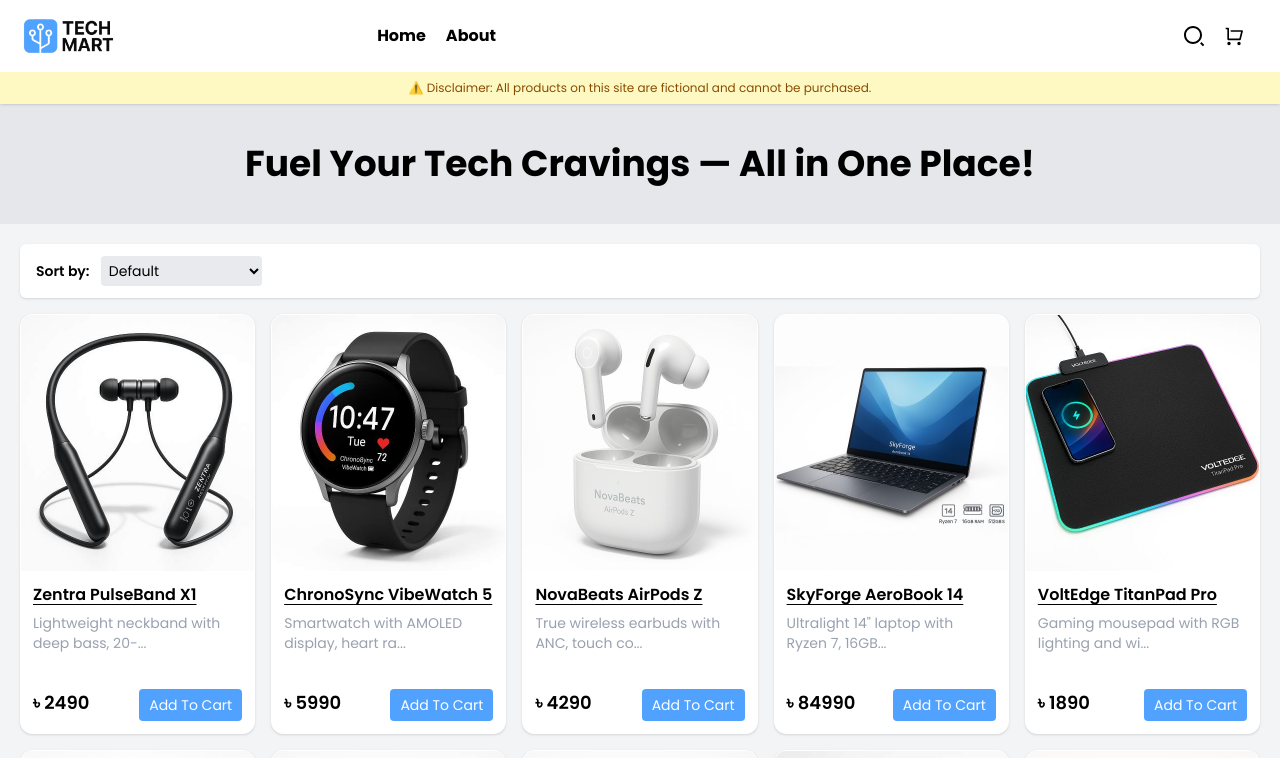
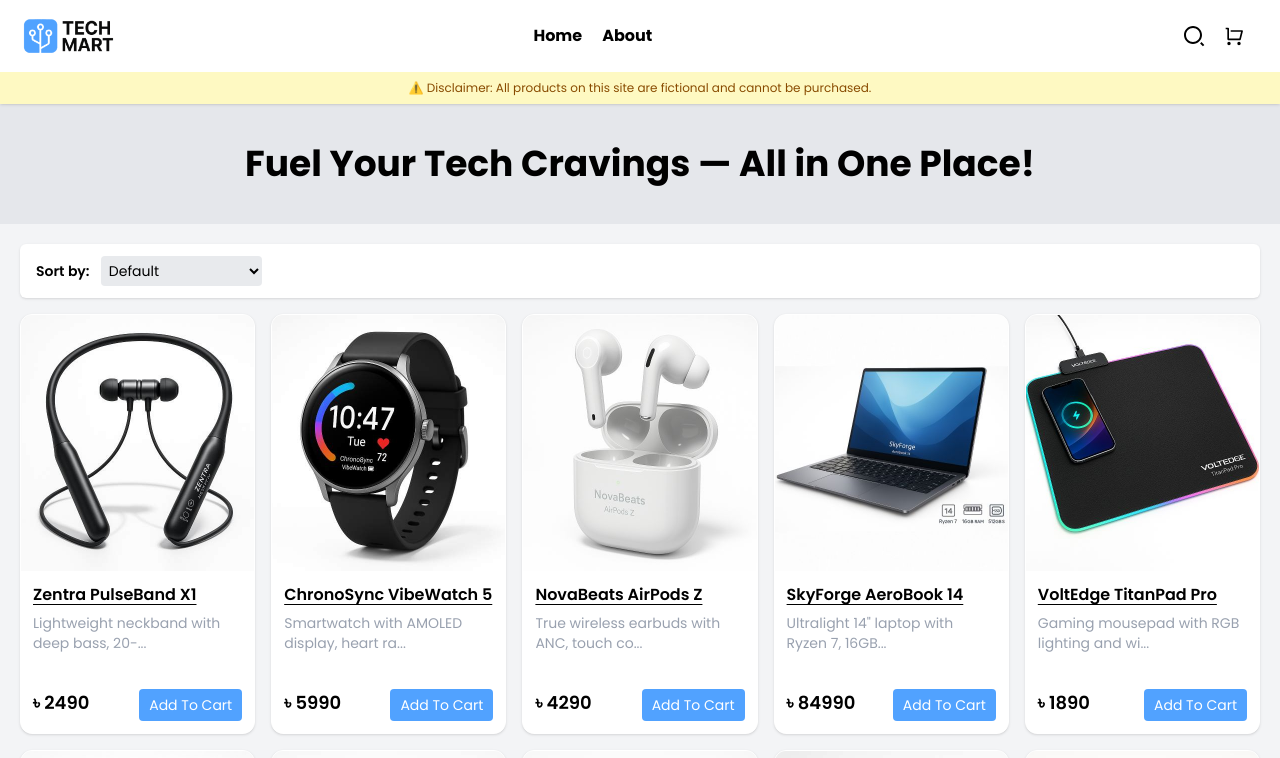
Before and after one commit to skhasanalsahib/simple-react-ecommerce, a React (Vite) app: page / in a window 1280 px wide. Shown: the top 758 px of the page. Built offline with nearby package versions, Linux system fonts and the light colour scheme.

Commit message:
fixed navbar links design

```diff
--- a/src/components/Navbar/Navbar.jsx
+++ b/src/components/Navbar/Navbar.jsx
@@ -20,7 +20,7 @@ const Navbar = () => {
         </Link>
 
         {/* Navigation */}
-        <nav className="gap-5 order-2 flex-grow justify-center items-center hidden sm:flex">
+        <nav className="gap-5 order-2 basis-[60%] flex-grow justify-center items-center hidden sm:flex">
           <Link to={"/"} className="font-bold">
             Home
           </Link>
```
